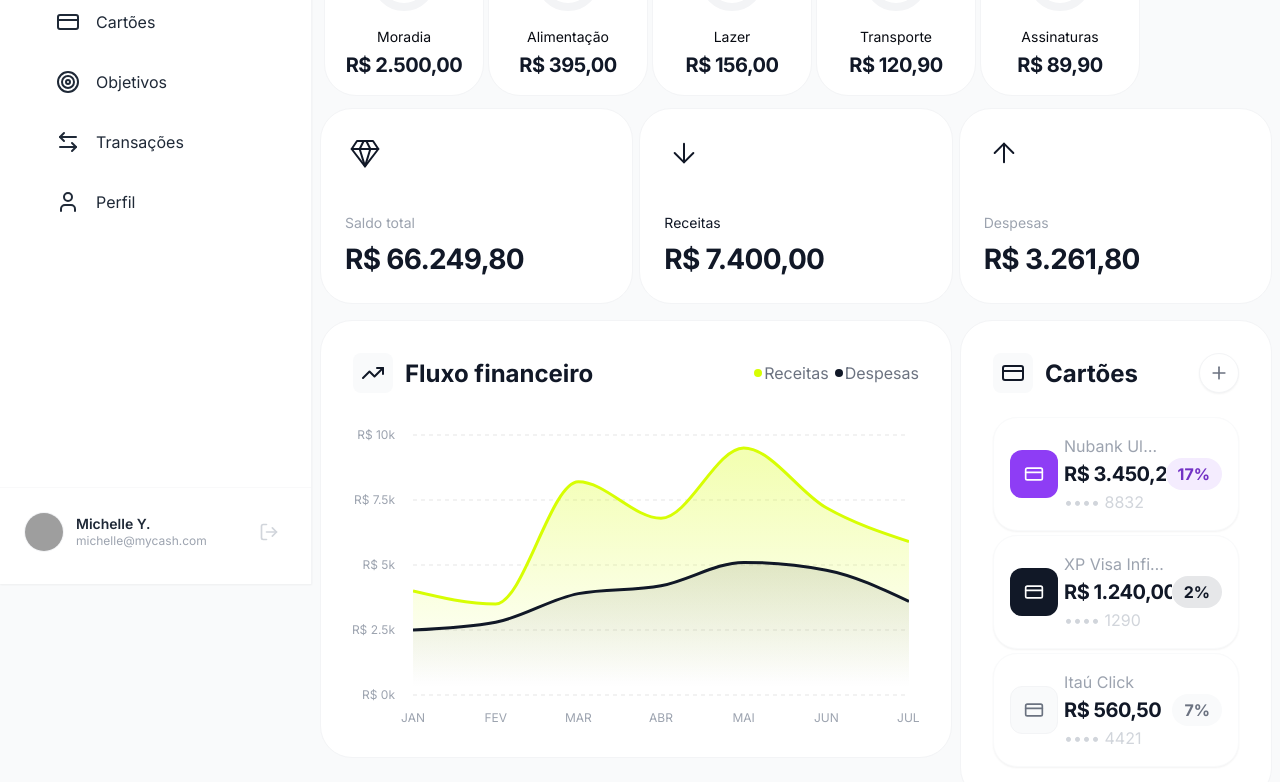
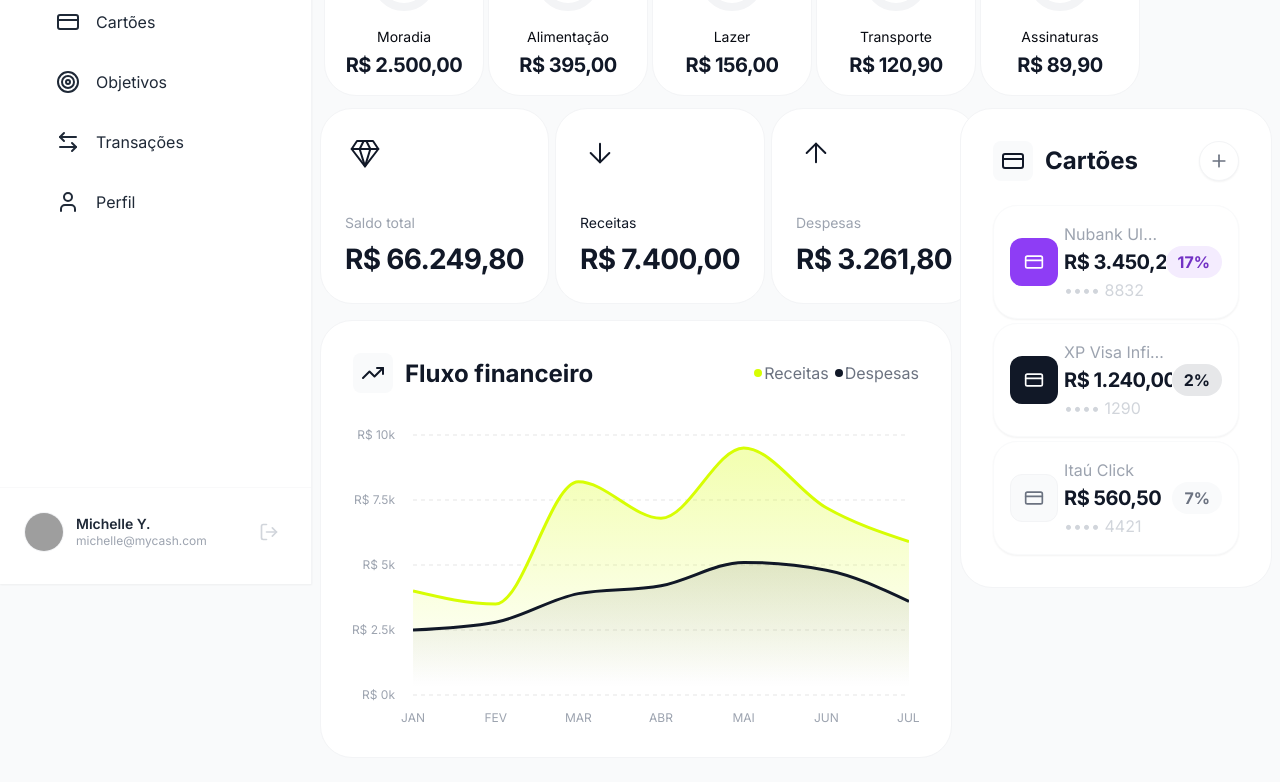
Before and after one commit to miayuyoo/dashboard-mycash, a React (Vite) app: page / in a window 1280 px wide. Shown: the part 216-998 px from the top of the page. Built offline with nearby package versions, Linux system fonts and the light colour scheme; grey boxes are pictures that could not be loaded.

Commit message:
fix(layout): Reorder Dashboard to Side-by-Side Layout
- Moved SummaryCards and FinancialFlowChart to Main Column (Left).
- Moved CreditCardsWidget to Sidebar Column (Right).
- Created a clear distinct 2-column layout (2/3 vs 1/3) for better space usage.

```diff
--- a/src/App.tsx
+++ b/src/App.tsx
@@ -12,14 +12,16 @@ const Dashboard = () => (
     <div className="flex flex-col gap-8">
         <DashboardHeader />
         <ExpensesByCategoryCarousel />
-        <SummaryCards />
 
-        {/* Main Content Info Grid */}
-        <div className="grid grid-cols-1 lg:grid-cols-3 gap-8">
-            <div className="lg:col-span-2">
+        <div className="grid grid-cols-1 lg:grid-cols-3 gap-8 items-start">
+            {/* Main Column: Summary & Charts */}
+            <div className="lg:col-span-2 flex flex-col gap-8">
+                <SummaryCards />
                 <FinancialFlowChart />
             </div>
-            <div className="lg:col-span-1 h-full">
+
+            {/* Side Column: Widgets */}
+            <div className="lg:col-span-1 flex flex-col gap-8">
                 <CreditCardsWidget />
             </div>
         </div>
```
